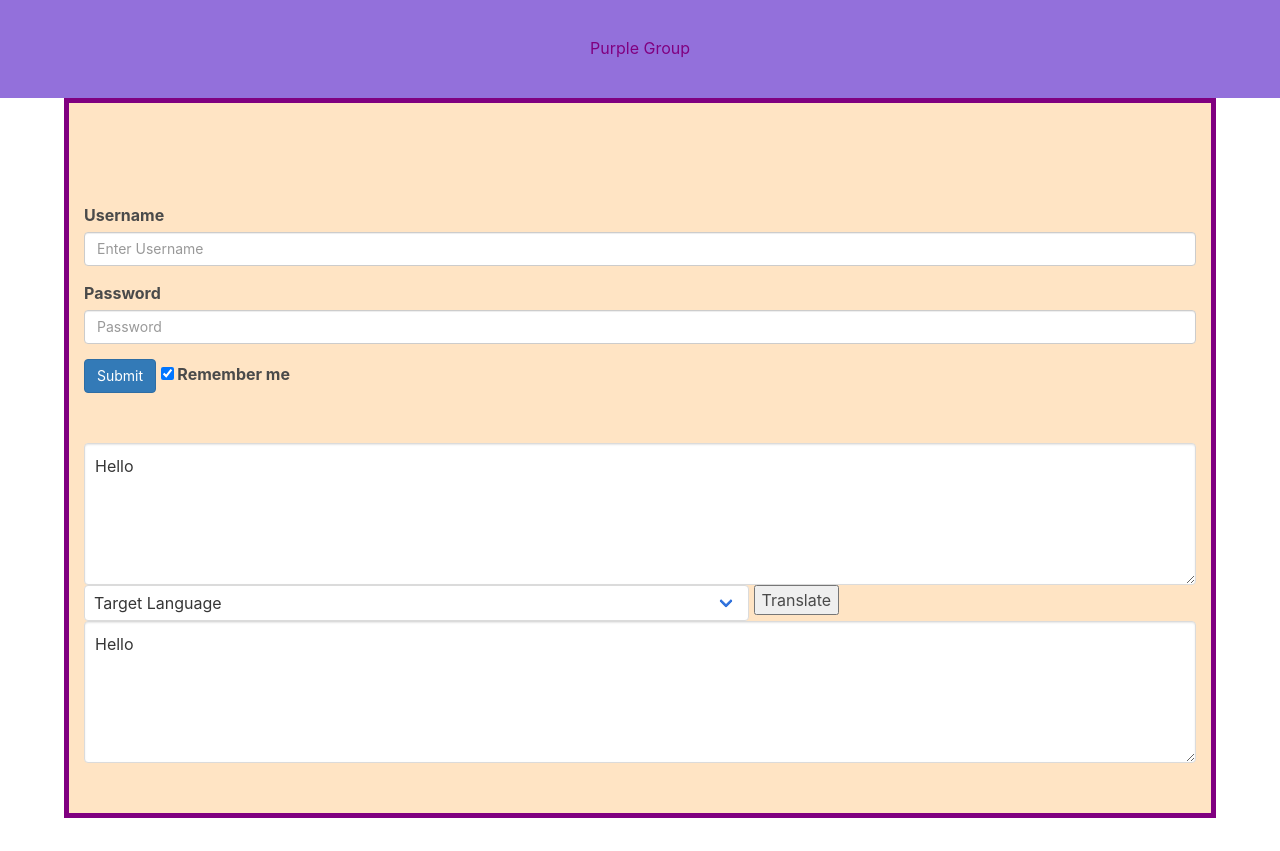
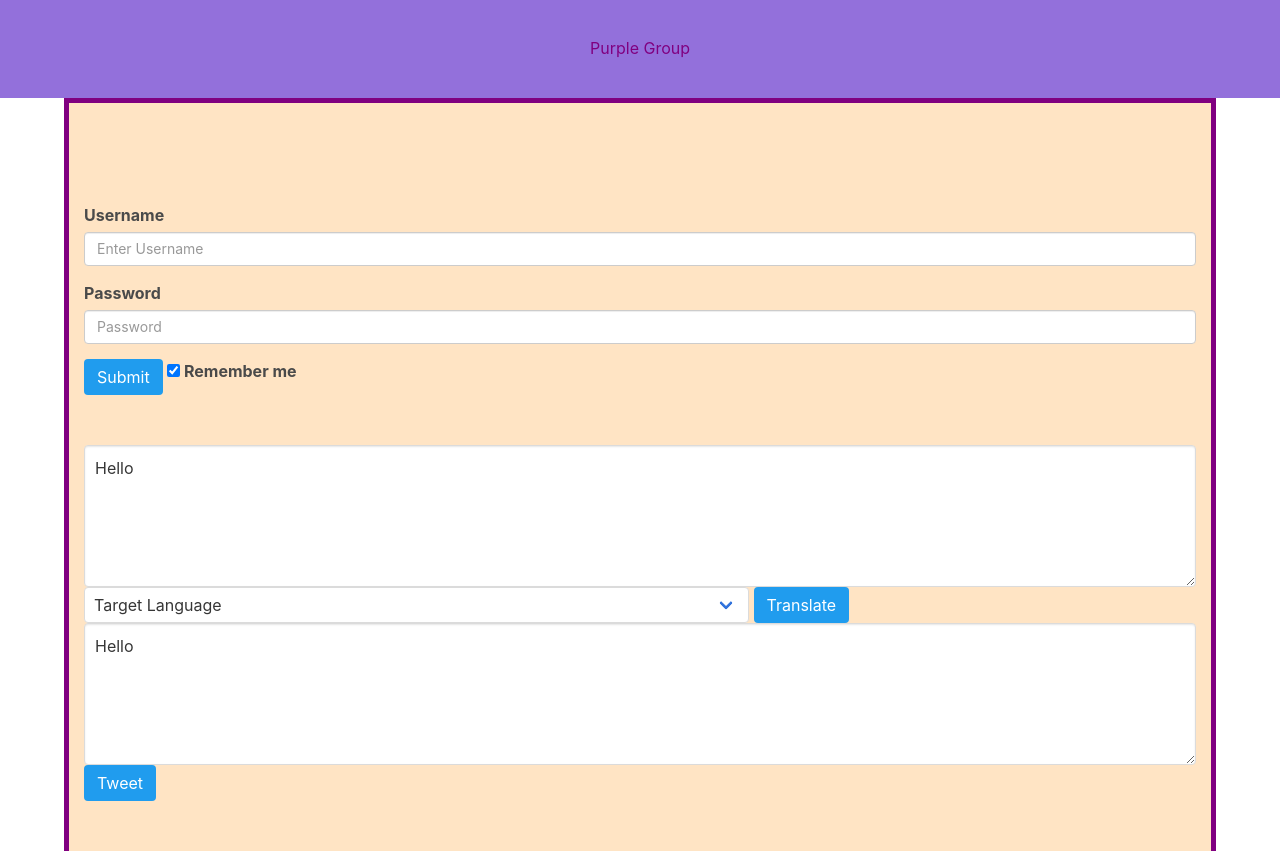
Before and after one commit to ChaitraNagarajaiah/Translate_and_Tweet, a plain HTML site: page index.html in a window 1280 px wide. Shown: the top 851 px of the page. Drawn offline with nearby package versions, Linux system fonts and the light colour scheme.

Commit message:
changed buttons from bootstrap to bulma

```diff
--- a/index.html
+++ b/index.html
@@ -35,7 +35,7 @@
         <label for="pwd">Password</label>
         <input type="password" class="form-control" id="pwd" placeholder="Password">
       </div>
-      <button type="submit" class="btn btn-primary">Submit</button>
+      <button type="submit" class="button is-info">Submit</button>
       <label>
         <input type="checkbox" checked="checked" name="remember"> Remember me
       </label>
@@ -49,9 +49,9 @@
         <option>Target Language</option>
       </select>
     </div>
-    <button id="translateBtn">Translate</button>
+    <button class="button is-info" id="translateBtn">Translate</button>
     <textarea id="query-output" class="textarea" placeholder="5 lines of textarea" rows="5" cols="8">Hello</textarea>
-
+    <button class="button is-info" id="tweetBtn">Tweet</button>
 
 
 
```
